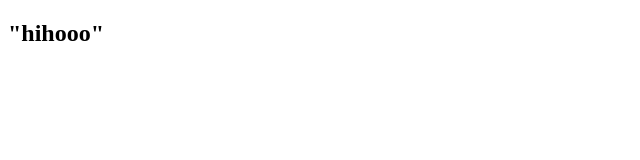
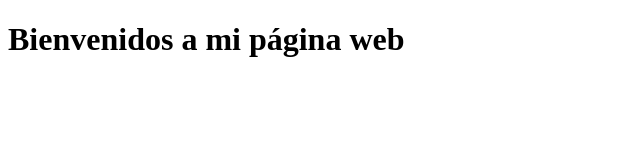
Before and after one commit to Acrohs/ForeYou, a plain HTML site: page index.html in a window 1280 px wide. Shown: the whole page, without its empty margins (0-640 px from the left). Drawn offline with Linux system fonts and the light colour scheme; some packages are replaced by stand-ins of ours; a script that the page names is missing.

Commit message:
Update index.html

```diff
--- a/index.html
+++ b/index.html
@@ -6,7 +6,7 @@
     <title>Mi Página Web Básica</title>
 </head>
 <body>
-    <h2>"hihooo"</h2>
+    <h1>Bienvenidos a mi página web</h1>
     <!-- Visor de modelos 3D de Spline -->
     <script type="module" src="https://unpkg.com/@splinetool/viewer@1.1.3/build/spline-viewer.js"></script>
 
```
